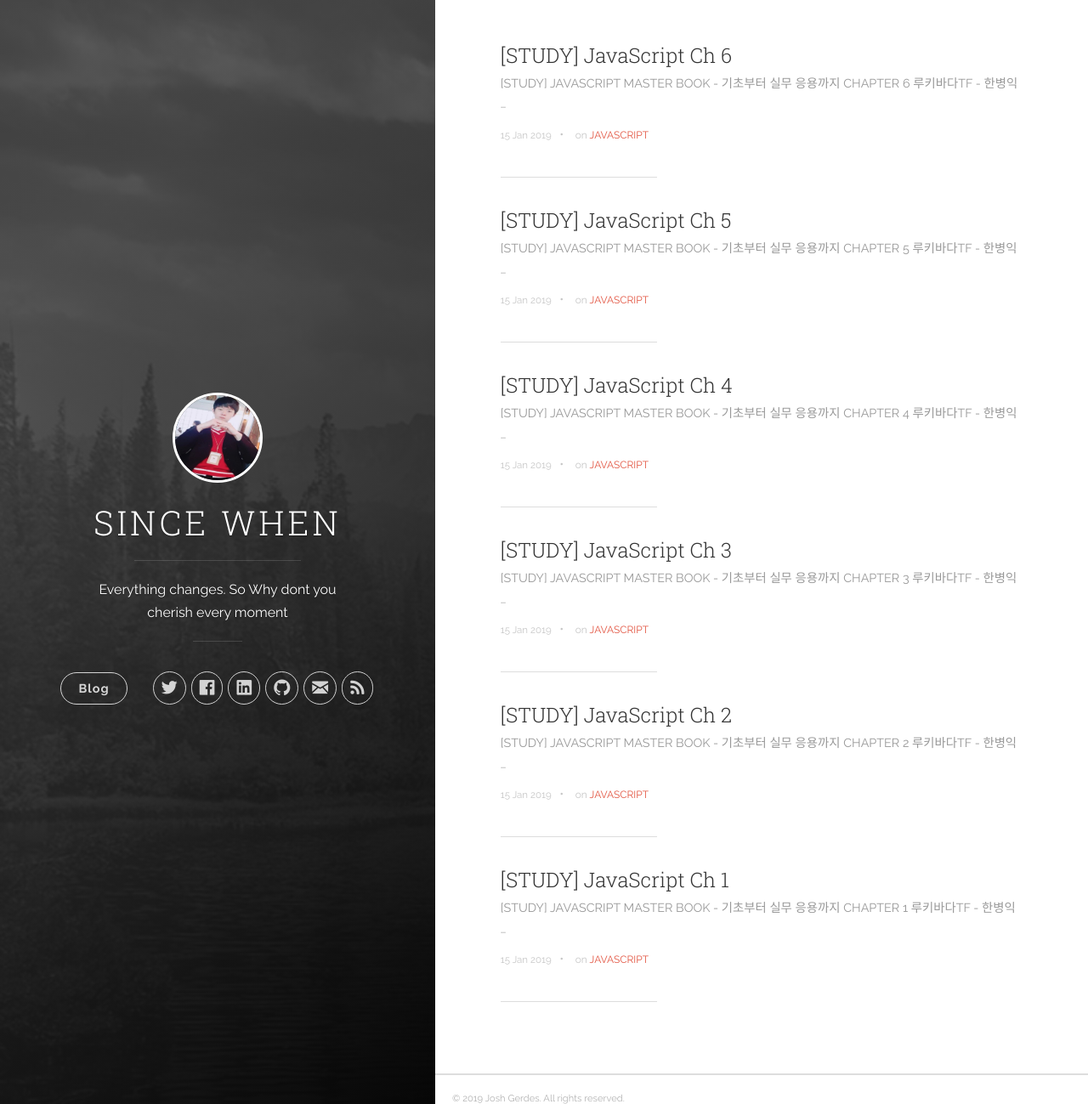
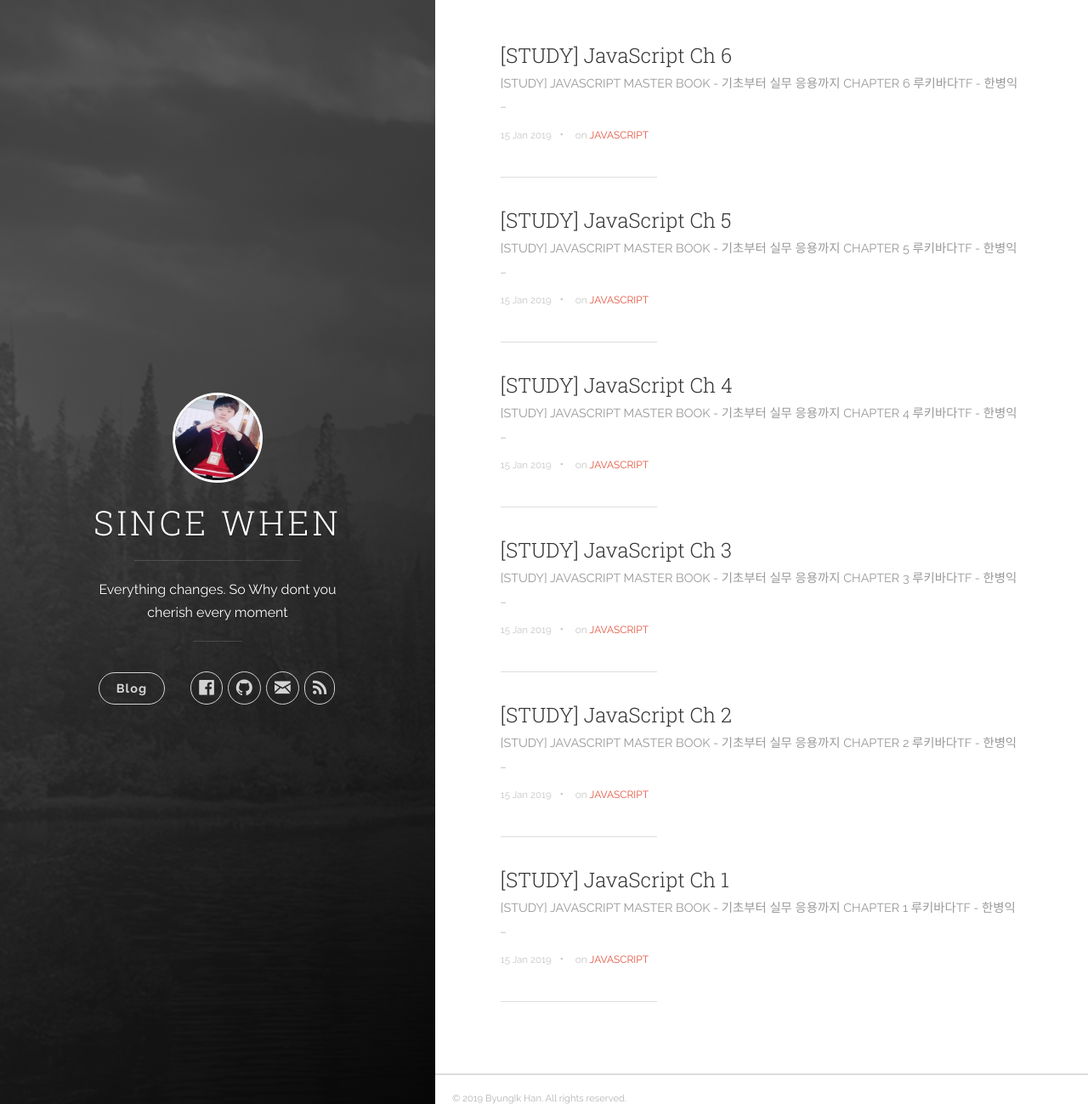
Before and after one commit to hiasince/hiasince.github.io, a Jekyll site: the page built from index.html, in a window 1280 px wide and 1299 px high. Shown: the whole window at 85% size. Built offline with Jekyll 4.4.1, drawn with Linux system fonts in a browser that asks for light colours; the list of posts is cut into pages by our own code.

Commit message:
Update _config.yml

```diff
--- a/_config.yml
+++ b/_config.yml
@@ -7,12 +7,10 @@ baseurl: ''
 disqus_shortname: 'https-hiasince-github-io'
 
 author:
-  name: 'Josh Gerdes'
-  email: josh@joshgerdes.com
-  twitter_username: joshgerdes
-  facebook_username: joshgerdes
-  github_username:  joshgerdes
-  linkedin_username:  joshgerdes
+  name: 'ByungIk Han'
+  email: byungik.han@nhnent.com
+  facebook_username: hiasince
+  github_username:  hiasince
 
 defaults:
   -
```
